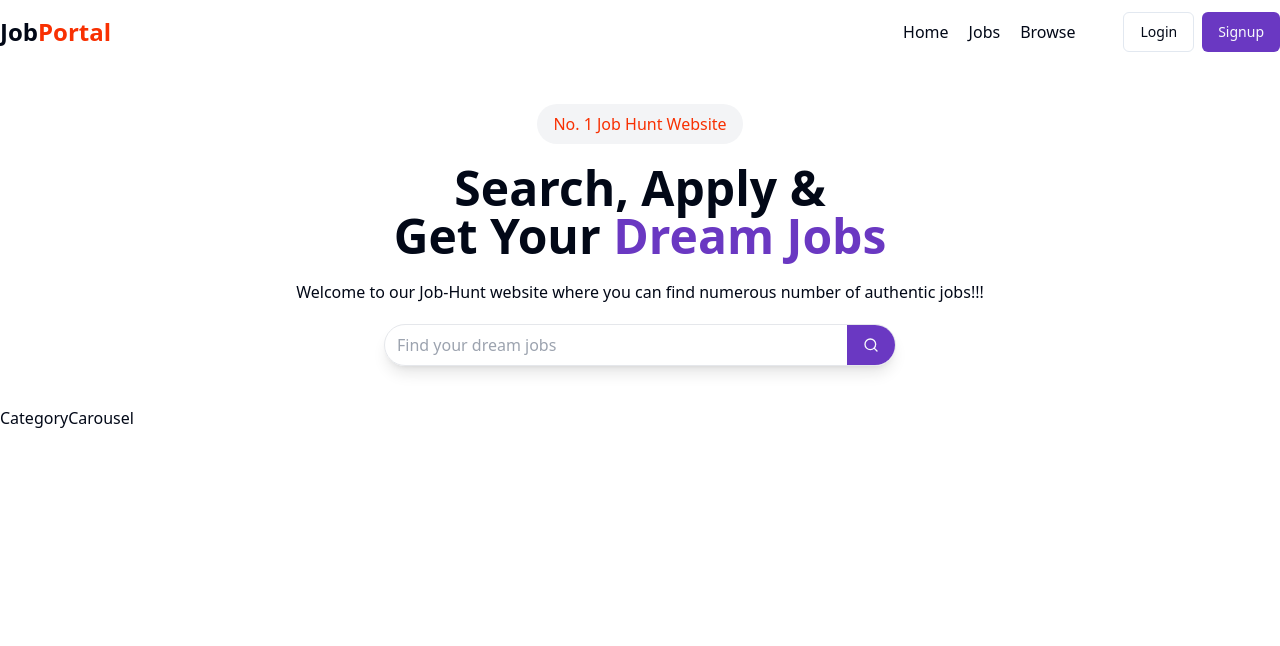
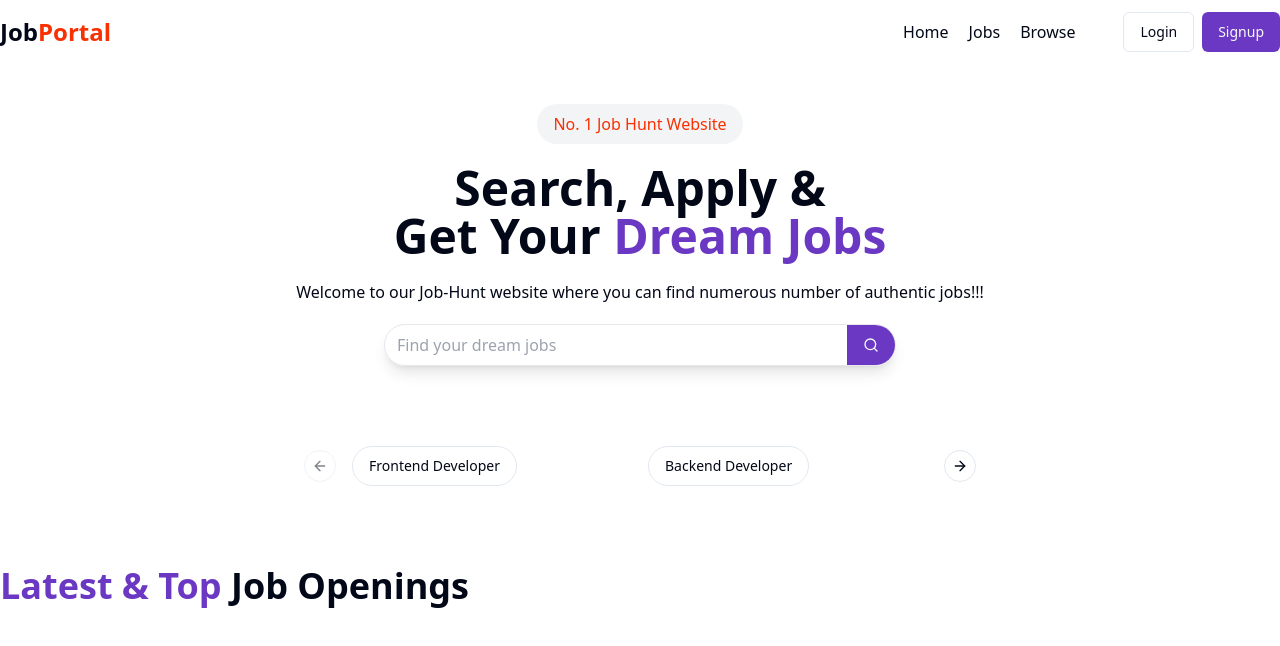
Before and after one commit to SumanSingha05/Job-Hunt, a React (Vite) app in the folder Frontend/: page / in a window 1280 px wide. Shown: the top 646 px of the page. Built offline with nearby package versions, Linux system fonts and the light colour scheme.

Commit message:
front page basic changes

```diff
--- a/Frontend/src/components/CategoryCarousel.jsx
+++ b/Frontend/src/components/CategoryCarousel.jsx
@@ -1,10 +1,35 @@
 import React from 'react'
+import { Carousel, CarouselContent, CarouselItem, CarouselNext, CarouselPrevious } from './ui/carousel'
+import { Button } from './ui/button'
 
-
+const category = [
+  "Frontend Developer",
+  "Backend Developer",
+  "Data Science",
+  "Graphic Designer",
+  "FullStack Developer"
+]
 
 const CategoryCarousel = () => {
   return (
-    <div>CategoryCarousel</div>
+    <div>
+      <Carousel className="w-full max-w-xl mx-auto my-20">
+        <CarouselContent>
+
+          {
+            category.map((cat, index) =>
+            (
+              <CarouselItem className="md:basis-1/2 lg-basis-1/3">
+                <Button variant="outline"className="rounded-full">{cat}</Button>
+              </CarouselItem>
+            ))
+          }
+
+        </CarouselContent>
+        <CarouselPrevious/>
+        <CarouselNext/>
+      </Carousel>
+    </div>
   )
 }
 
--- a/Frontend/src/components/Home.jsx
+++ b/Frontend/src/components/Home.jsx
@@ -2,13 +2,14 @@ import React from 'react'
 import Navbar from './shared/Navbar'
 import HeroSection from './HeroSection'
 import CategoryCarousel from './CategoryCarousel'
+import  LatestJobs  from './LatestJobs'
 const Home = () => {
   return (
     <div><Navbar/>
     <HeroSection/>
     <CategoryCarousel/>
-    {/* <LatestJobs/>
-    <Footer/> */}
+    <LatestJobs/>
+    {/* {<Footer/> */}
     </div>
   )
 }
--- /dev/null
+++ b/Frontend/src/components/LatestJobCards.jsx
@@ -0,0 +1,9 @@
+import React from 'react'
+
+const LatestJobCards = () => {
+  return (
+    <div>LatestJobCards</div>
+  )
+}
+
+export default LatestJobCards
--- /dev/null
+++ b/Frontend/src/components/LatestJobs.jsx
@@ -0,0 +1,13 @@
+import React from 'react'
+
+const randomJobs = [1,2,3,4,5,6,7,8];
+export const LatestJobs = () => {
+  return (
+    <div className='max-w-7xl mx-auto my-20'>
+    <h1 className='text-4xl font-bold'><span className='text-[#6A38C2]'>Latest & Top </span>Job Openings</h1>
+        {/* Multiple Job Cards */}
+    </div>
+  )
+}
+
+export default LatestJobs
```
